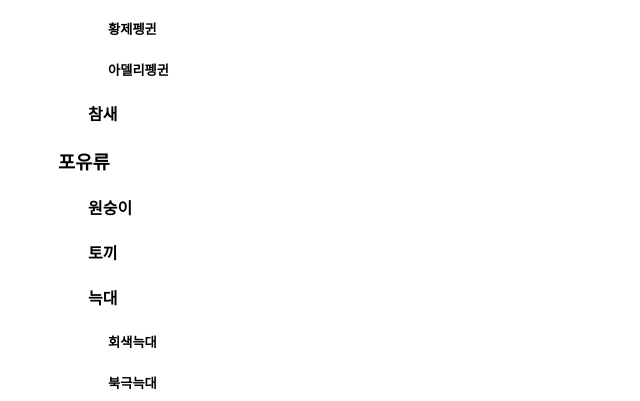
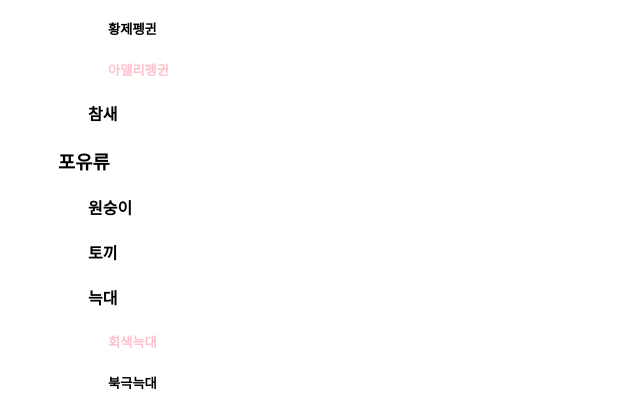
Before and after one commit to motion2hk/DP2019, a plain HTML site: page html part1.html in a window 1280 px wide. Shown: the part 1029-1430 px from the top of the page, without its empty margins (0-640 px from the left). Drawn offline with Linux system fonts and the light colour scheme.

Commit message:
Update html part1.html

```diff
--- a/html part1.html
+++ b/html part1.html
@@ -11,6 +11,10 @@
         h6{margin-left: 120px;}
         h1{
             color: brown
+        }
+        .pink{
+            color: pink;
+            font-weight: bold;
         }
         </style>
     </head>
@@ -33,13 +37,13 @@
         <h4>타조</h4>
         <h4>펭귄</h4>
         <h5>황제펭귄</h5>
-        <h5>아델리펭귄</h5>
+        <h5 class="pink">아델리펭귄</h5>
         <h4>참새</h4>
         <h3>포유류</h3>
         <h4>원숭이</h4>
         <h4>토끼</h4>
         <h4>늑대</h4>
-        <h5>회색늑대</h5>
+        <h5 class="pink">회색늑대</h5>
         <h5>북극늑대</h5>
         <a href="index.html">돌아가기</a>
         <style>
```
